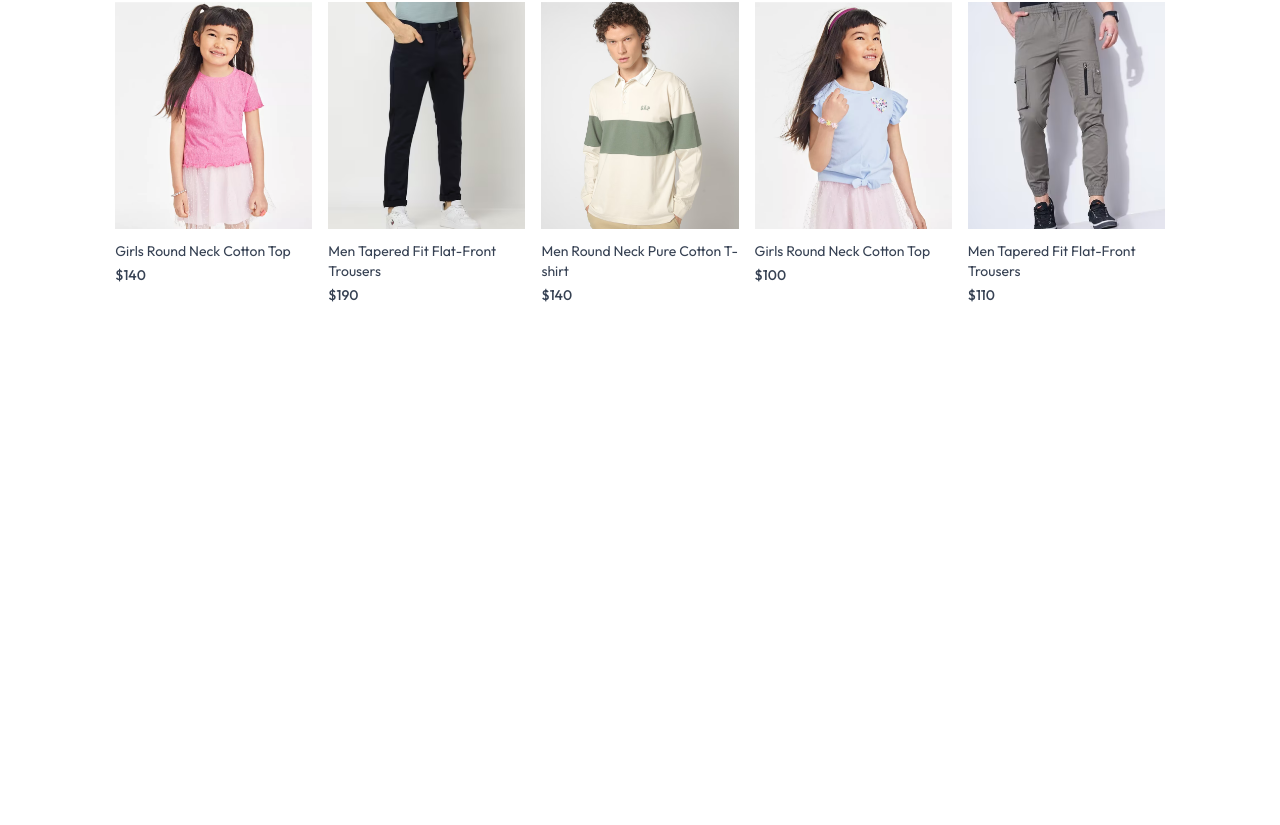
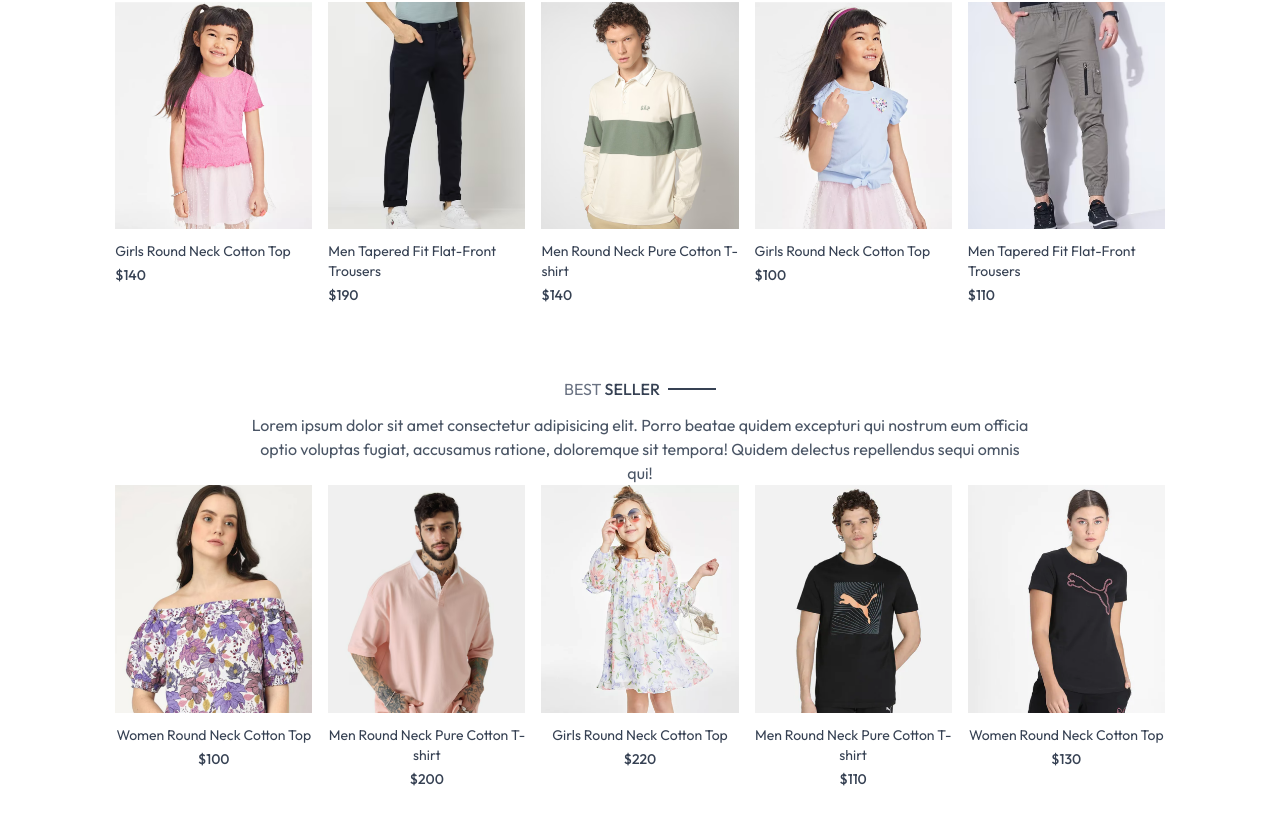
Before and after one commit to galdea/ecommerce-app, a React (Vite) app: page / in a window 1280 px wide. Shown: the part 1058-1883 px from the top of the page. Before the commit the page ends 1403 px from the top, so only its background shows below. Built offline with nearby package versions, Linux system fonts and the light colour scheme.

Commit message:
best sellers added

```diff
--- /dev/null
+++ b/src/components/BestSeller.jsx
@@ -0,0 +1,41 @@
+import React, { useContext, useEffect, useState } from 'react';
+import { ShopContext } from '../context/ShopContext';
+import ProductItem from './ProductItem';
+import Title from './Title';
+
+function BestSeller() {
+  const { products } = useContext(ShopContext);
+  const [bestSeller, setBestSeller] = useState([]);
+
+  useEffect(() => {
+    const bestProduct = products.filter((item) => item.bestseller);
+    setBestSeller(bestProduct.slice(0, 5));
+  }, [products]);
+
+  return (
+    <div className="my-10">
+      <div className="text-center text 3xl py-8">
+        <Title text1={'BEST'} text2={'SELLER'} />
+        <p className="w-3/4 m-auto text-xs sm:text-sm md:text-base text-gray-600">
+          Lorem ipsum dolor sit amet consectetur adipisicing elit. Porro beatae
+          quidem excepturi qui nostrum eum officia optio voluptas fugiat,
+          accusamus ratione, doloremque sit tempora! Quidem delectus repellendus
+          sequi omnis qui!
+        </p>
+        <div className="grid grid-cols-2 sm:grid-cols-3 md:grid-cols-4 lg:grid-cols-5 gap-4 gap">
+          {bestSeller.map((item, index) => (
+            <ProductItem
+              key={index}
+              id={item.id}
+              name={item.name}
+              price={item.price}
+              image={item.image}
+            />
+          ))}
+        </div>
+      </div>
+    </div>
+  );
+}
+
+export default BestSeller;
--- a/src/components/Navbar.jsx
+++ b/src/components/Navbar.jsx
@@ -6,6 +6,7 @@ const Navbar = () => {
   const [visible, setVisible] = useState(false);
   return (
     <div className="flex items-center justify-between py-5 font-medium">
+      <Link to="/"></Link>
       <img src={assets.logo} className="-36" alt="" />
       <ul className="hidden sm:flex gap-5 text-sn text-gray-700">
         <NavLink to="/" className="flex flex-col items-center gap-1">
--- a/src/index.css
+++ b/src/index.css
@@ -15,3 +15,10 @@ a.active hr {
 * {
   font-family: Outfit;
 }
+
+@media (max-width: 640px) {
+  a.active {
+    background-color: black;
+    color: white;
+  }
+}
--- a/src/pages/Home.jsx
+++ b/src/pages/Home.jsx
@@ -1,4 +1,5 @@
 import React from 'react';
+import BestSeller from '../components/BestSeller';
 import Hero from '../components/Hero';
 import LatestCollection from '../components/LatestCollection';
 
@@ -7,6 +8,7 @@ const Home = () => {
     <div>
       <Hero />
       <LatestCollection />
+      <BestSeller />
     </div>
   );
 };
```
